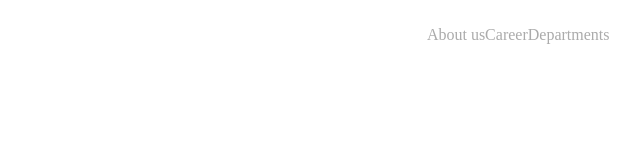
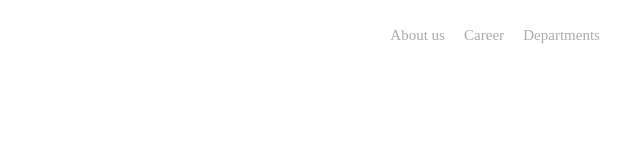
Before and after one commit to ABBA-Hania/doc-planner-github, a plain HTML site: page index.html in a window 1280 px wide. Shown: the full height of the page, 518-1158 px from the left. Drawn offline with Linux system fonts and the light colour scheme.

Commit message:
worked on the alignement of the navigation  barç

```diff
--- a/css/nav.css
+++ b/css/nav.css
@@ -11,15 +11,22 @@
        flex-grow: 1;
        align-items:  center;
        margin: 0 auto;
+       padding: 0 20px;
     }
     .nav-items{
         list-style: none;
         display: flex;
+        }
+        .nav-item{
+           padding:0.6em ;
+
         }
     .nav-link{
         color: #ababab;
         list-style: none;
         display: flex;
         text-decoration: none;
+        font-size: 15px;
+
 
     }
```
